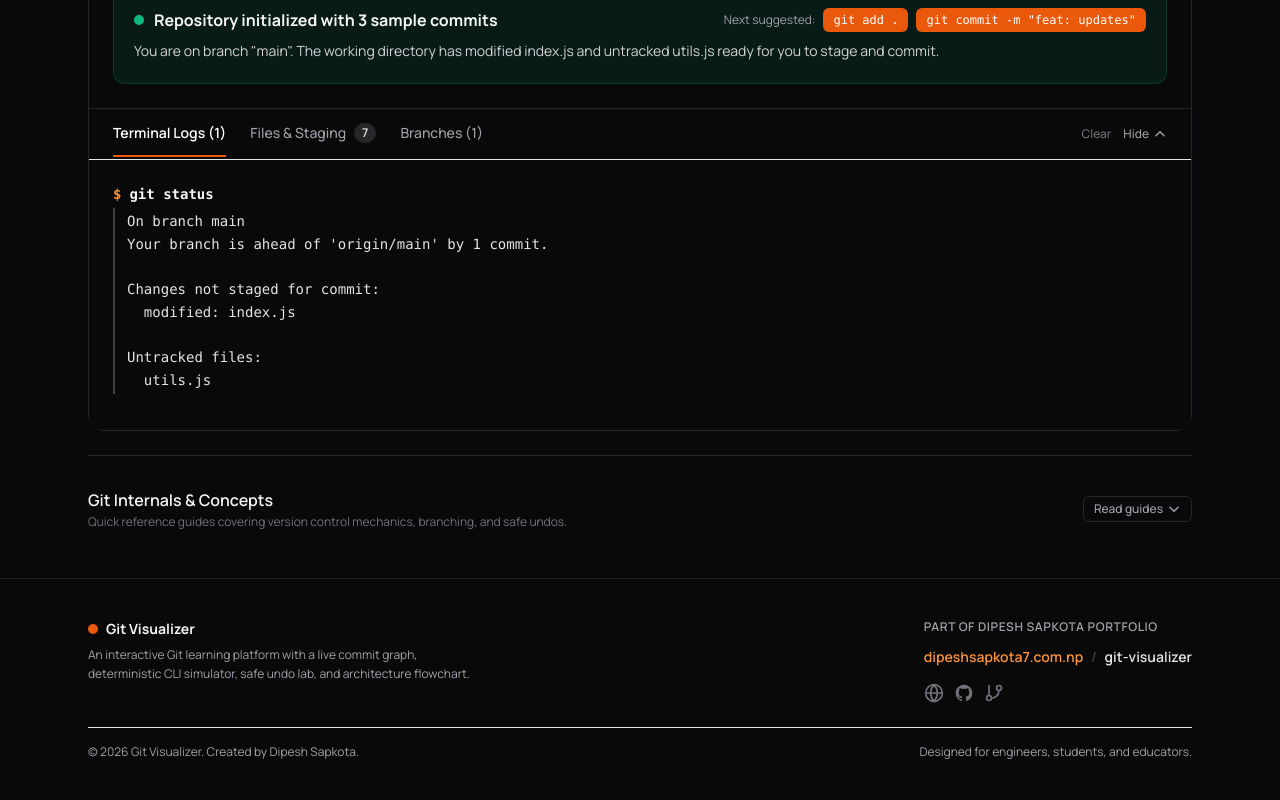
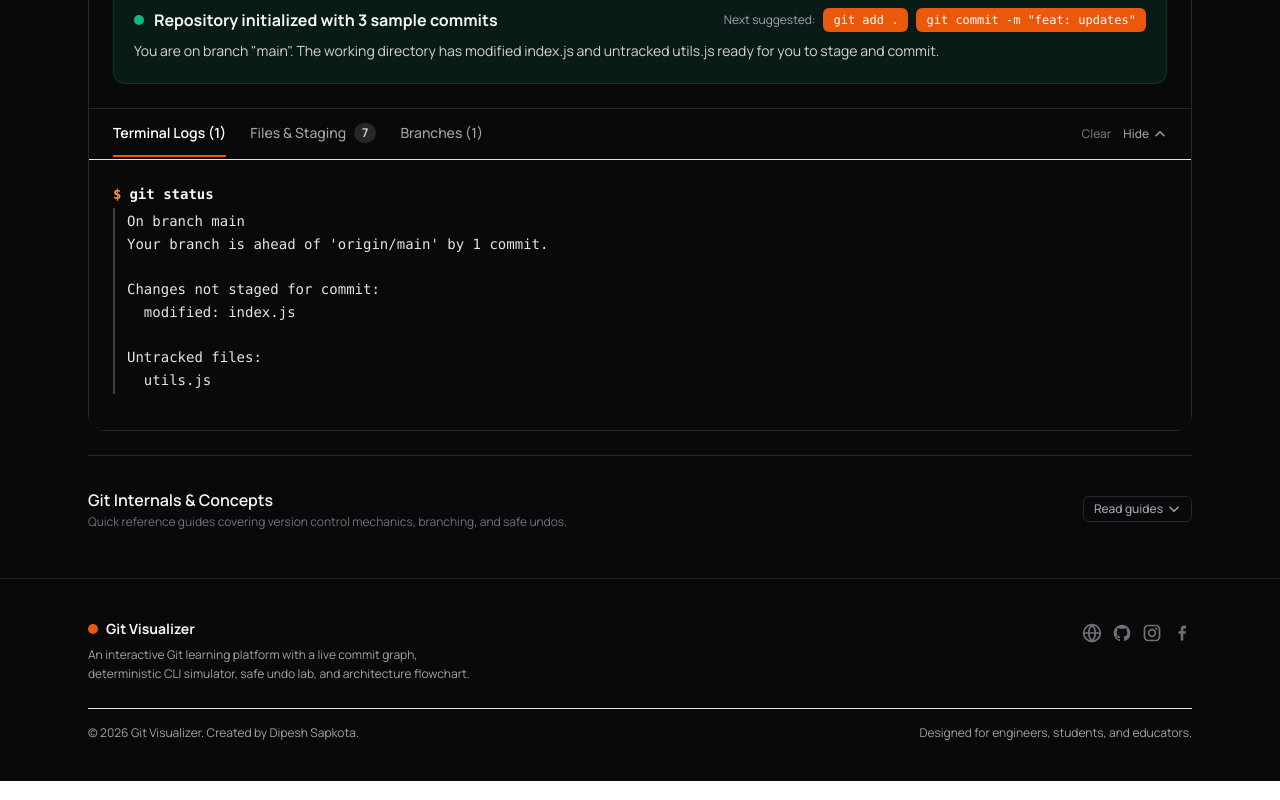
Before and after one commit to Dszae/git-visualizer, a React (Vite) app: page / in a window 1280 px wide. Shown: the part 911-1711 px from the top of the page. Built offline with nearby package versions, Linux system fonts and the light colour scheme.

Commit message:
Finalize SEO optimization, crawler accessibility, and favicon configuration

```diff
--- a/src/App.jsx
+++ b/src/App.jsx
@@ -329,26 +329,7 @@ export default function App() {
               </p>
             </div>
 
-            {/* Sitelink Breadcrumb & Original Website Links */}
             <div className="space-y-3">
-              <span className="text-xs font-semibold uppercase tracking-wider text-zinc-500 dark:text-zinc-400 block">
-                Part of Dipesh Sapkota Portfolio
-              </span>
-              <nav aria-label="Breadcrumb Navigation" className="flex items-center justify-center md:justify-start gap-2 text-sm">
-                <a
-                  href="https://www.dipeshsapkota7.com.np/"
-                  target="_blank"
-                  rel="noopener noreferrer home author"
-                  title="Dipesh Sapkota Official Website"
-                  className="font-semibold text-orange-600 dark:text-orange-400 hover:underline"
-                >
-                  dipeshsapkota7.com.np
-                </a>
-                <span className="text-zinc-400 dark:text-zinc-600" aria-hidden="true">/</span>
-                <span className="text-zinc-800 dark:text-zinc-200 font-semibold">
-                  git-visualizer
-                </span>
-              </nav>
               <div className="flex flex-wrap items-center justify-center md:justify-start gap-2.5 pt-1" aria-label="Dipesh Sapkota links">
                 {/* Original Website Link with Globe Icon */}
                 <a
@@ -381,22 +362,32 @@ export default function App() {
                   <span className="sr-only">GitHub profile</span>
                 </a>
 
-                {/* Source Repository with Git Fork/Branch Icon */}
                 <a
-                  href="https://github.com/Dszae/git-visualizer"
+                  href="https://instagram.com/dsz.ae"
                   target="_blank"
-                  rel="noopener noreferrer"
-                  aria-label="View the Git Visualizer source code"
-                  title="Git Visualizer source code"
+                  rel="noopener noreferrer me"
+                  aria-label="Visit Dipesh Sapkota on Instagram"
+                  title="Dipesh Sapkota on Instagram"
                   className="text-zinc-700 dark:text-zinc-300 hover:text-orange-600 dark:hover:text-orange-400 transition-colors font-medium inline-flex items-center gap-2 group"
                 >
-                  <svg className="w-5 h-5 text-zinc-500 group-hover:text-orange-600 dark:group-hover:text-orange-400 transition-colors" fill="none" stroke="currentColor" viewBox="0 0 24 24" aria-hidden="true">
-                    <line x1="6" y1="3" x2="6" y2="15" strokeWidth="2" strokeLinecap="round"></line>
-                    <circle cx="18" cy="6" r="3" strokeWidth="2"></circle>
-                    <circle cx="6" cy="18" r="3" strokeWidth="2"></circle>
-                    <path d="M18 9a9 9 0 0 1-9 9" strokeWidth="2" strokeLinecap="round"></path>
+                  <svg className="w-5 h-5 fill-current text-zinc-500 group-hover:text-orange-600 dark:group-hover:text-orange-400 transition-colors" viewBox="0 0 24 24" aria-hidden="true">
+                    <path d="M7.5 2h9A5.5 5.5 0 0122 7.5v9a5.5 5.5 0 01-5.5 5.5h-9A5.5 5.5 0 012 16.5v-9A5.5 5.5 0 017.5 2zm0 2A3.5 3.5 0 004 7.5v9A3.5 3.5 0 007.5 20h9a3.5 3.5 0 003.5-3.5v-9A3.5 3.5 0 0016.5 4h-9zm9.75 1.5a1.25 1.25 0 110 2.5 1.25 1.25 0 010-2.5zM12 7a5 5 0 110 10 5 5 0 010-10zm0 2a3 3 0 100 6 3 3 0 000-6z"></path>
                   </svg>
-                  <span className="sr-only">Source code</span>
+                  <span className="sr-only">Instagram profile</span>
+                </a>
+
+                <a
+                  href="https://facebook.com/dsz.ae"
+                  target="_blank"
+                  rel="noopener noreferrer me"
+                  aria-label="Visit Dipesh Sapkota on Facebook"
+                  title="Dipesh Sapkota on Facebook"
+                  className="text-zinc-700 dark:text-zinc-300 hover:text-orange-600 dark:hover:text-orange-400 transition-colors font-medium inline-flex items-center gap-2 group"
+                >
+                  <svg className="w-5 h-5 fill-current text-zinc-500 group-hover:text-orange-600 dark:group-hover:text-orange-400 transition-colors" viewBox="0 0 24 24" aria-hidden="true">
+                    <path d="M13.5 21v-8h2.75l.5-3h-3.25V8.05c0-.87.28-1.55 1.6-1.55h1.8V3.82A24.2 24.2 0 0014.77 3c-2.63 0-4.27 1.6-4.27 4.4V10H7.75v3h2.75v8h3z"></path>
+                  </svg>
+                  <span className="sr-only">Facebook profile</span>
                 </a>
               </div>
             </div>
--- a/src/components/lessons/LessonsView.jsx
+++ b/src/components/lessons/LessonsView.jsx
@@ -4,6 +4,7 @@ import { LESSONS, CHALLENGES } from '../../data/lessonsData.js';
 export default function LessonsView({
   currentState,
   onLoadState,
+  onRunCommand,
   isDark = true
 }) {
   const [activeTab, setActiveTab] = useState('lessons'); // 'lessons' | 'challenges'
```
